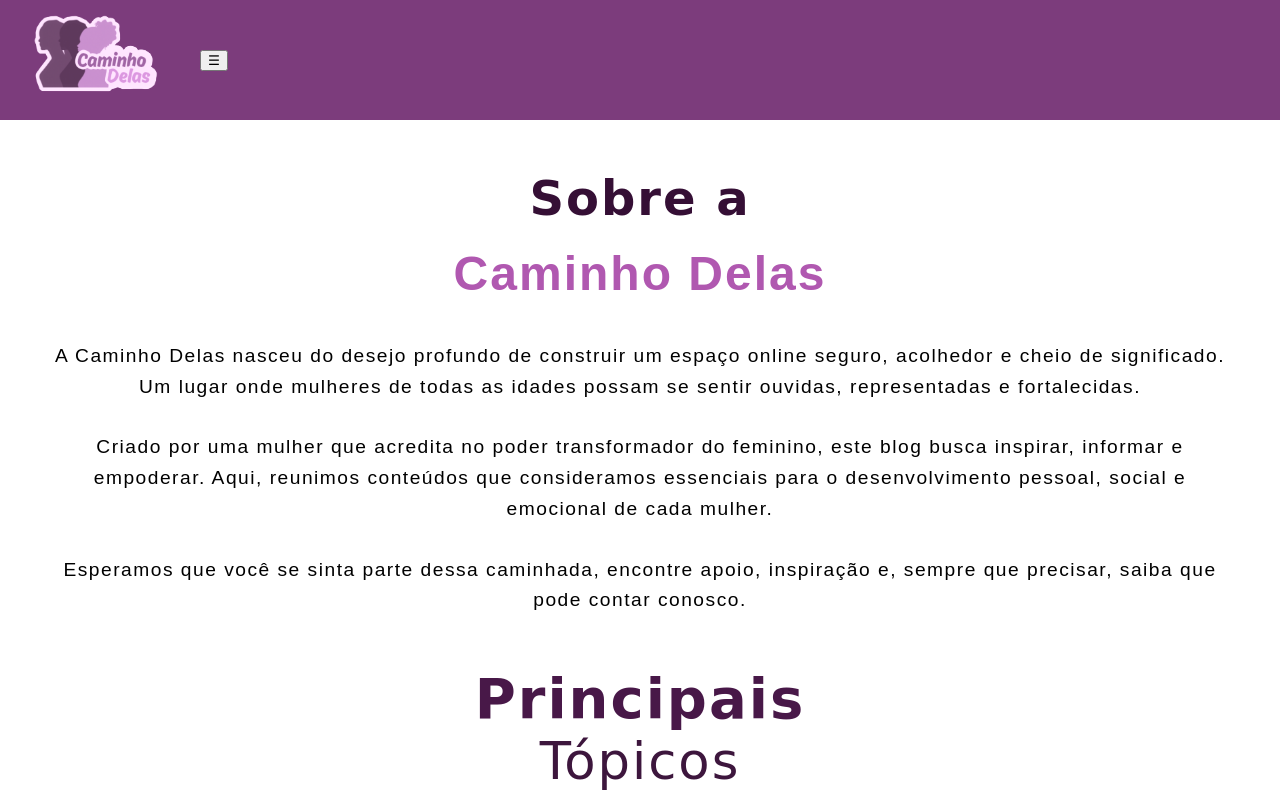
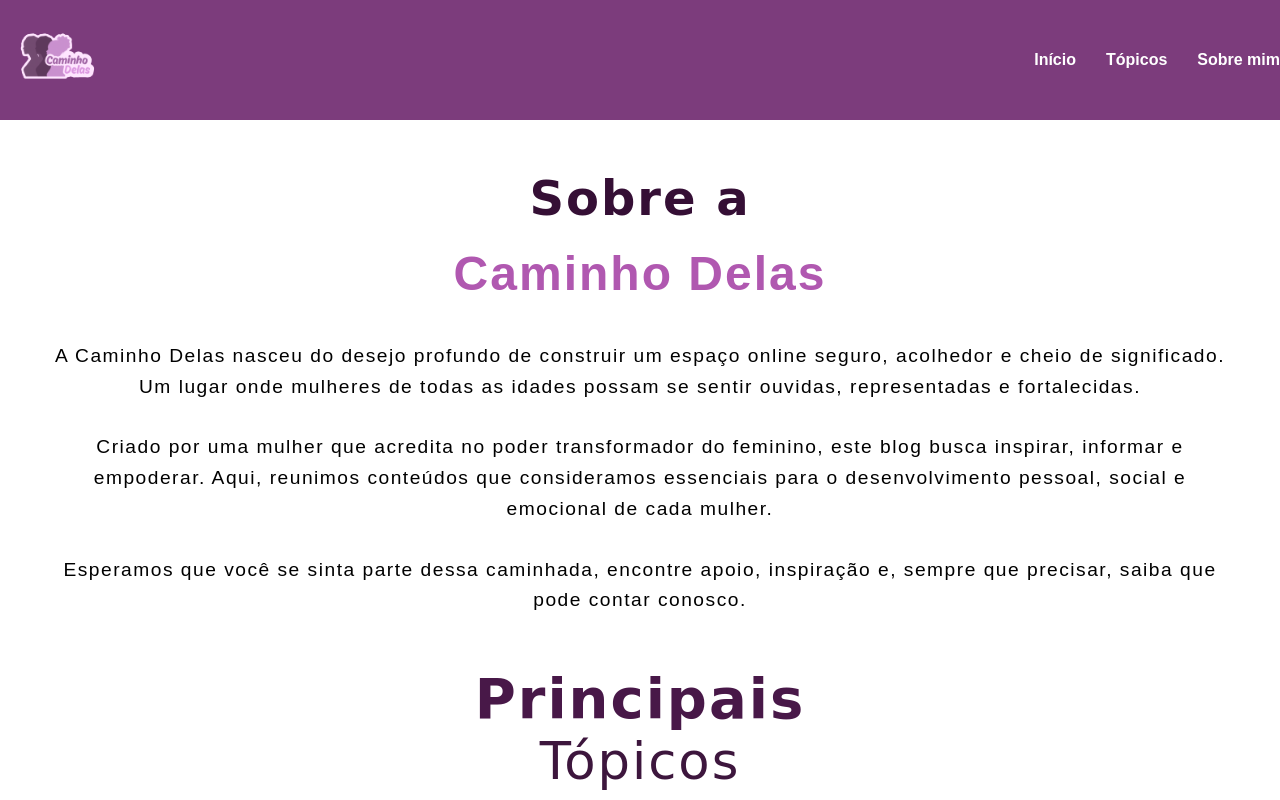
Before and after one commit to Ch3rrycoffee/caminhodelas, a plain HTML site: page index.html in a window 1280 px wide. Shown: the top 800 px of the page. Drawn offline with Linux system fonts and the light colour scheme; a web font is replaced by a local one.

Commit message:
Update index.html

```diff
--- a/index.html
+++ b/index.html
@@ -13,12 +13,12 @@
 
 
  <header class="cabecalho">
-    <img src="fotos/um.png" alt="Foto do perfil" class="foto-header" width="200px">
+  <img src="fotos/um.png" alt="Foto do perfil" class="logo">
 
-<button class="hamburger" id="hamburger">&#9776;</button>
+  <button class="menuhamburger" id="hamburger">&#9776;</button>
 
   <nav class="menu-container">
-      <ul class="menuhamburger">
+    <ul class="menu" id="menu">
       <li><a href="#Início">Início</a></li>
       <li><a href="#Tópicos">Tópicos</a></li>
       <li><a href="#Sobre mim">Sobre mim</a></li>
```
Lines whose indentation alone changed are shown as unchanged.
